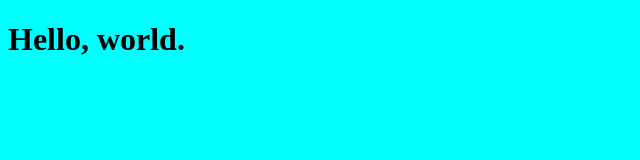
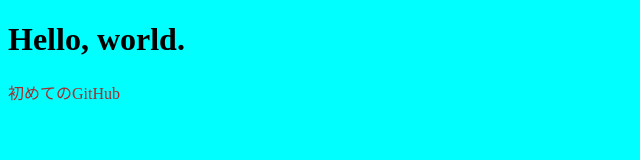
Before and after one commit to Tomo-create/test, a plain HTML site: page index.html in a window 1280 px wide. Shown: the whole page, without its empty margins (0-640 px from the left). Drawn offline with Linux system fonts and the light colour scheme.

Commit message:
文字を追加しました。

```diff
--- a/index.html
+++ b/index.html
@@ -7,5 +7,6 @@
   </head>
   <body>
     <h1>Hello, world.</h1>
+    <p>初めてのGitHub</p>
   </body>
 </html>
--- a/style.css
+++ b/style.css
@@ -1,3 +1,7 @@
 body{
   background-color: aqua;
 }
+
+p{
+  color: brown;
+}
```
